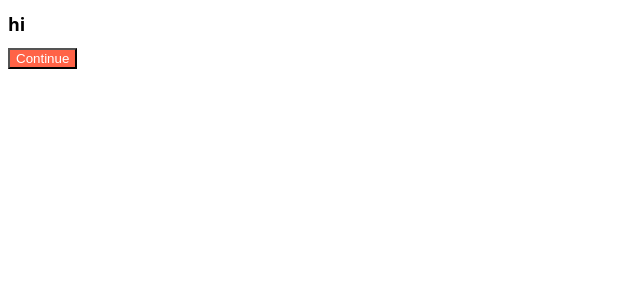
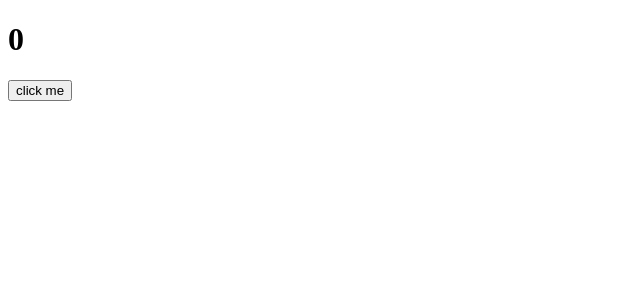
Before and after one commit to kang-mincheol/react_for_beginners, a React (Create React App) app in the folder my-app/: page / in a window 1280 px wide. Shown: the top 300 px of the page, without its empty margins (0-640 px from the left). Built offline with nearby package versions, Linux system fonts and the light colour scheme.

Commit message:
리액트 렌더링 스터디

```diff
--- a/my-app/src/App.js
+++ b/my-app/src/App.js
@@ -1,11 +1,13 @@
-import Button from "./Button";
-import styles from "./App.module.css";
+import { useState } from "react";
 
 function App() {
+  const [counter, setValue] = useState(0);
+  const onClick = () => setValue((prev) => prev+1);
+  console.log("render");
   return (
     <div>
-      <h1 className={styles.title}>hi</h1>
-      <Button text={"Continue"} />
+      <h1>{counter}</h1>
+      <button onClick={onClick}>click me</button>
     </div>
   );
 }
```
